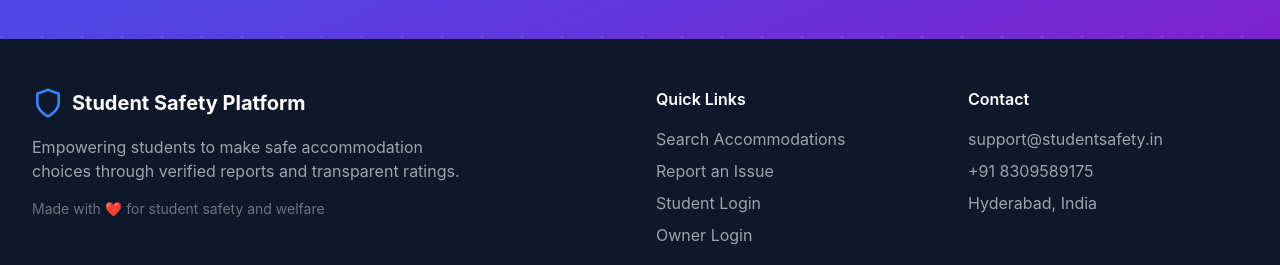
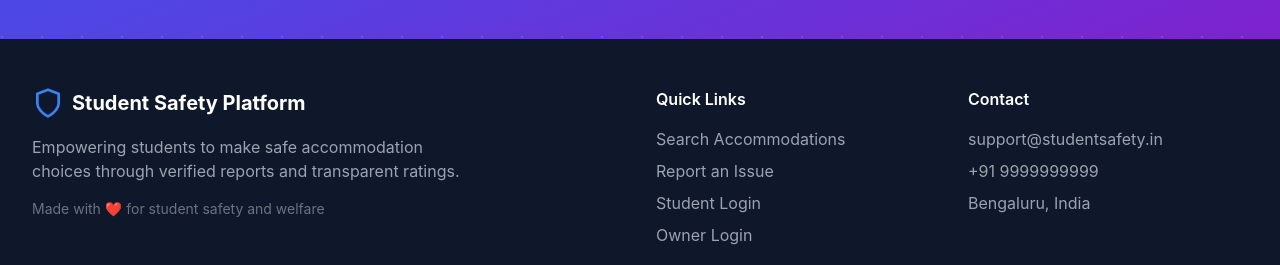
Before and after one commit to sameekshyaranjan/DormWatch, a React (Vite) app in the folder frontend/: page / in a window 1280 px wide. Shown: the part 5790-6055 px from the top of the page. Built offline with nearby package versions, Linux system fonts and the light colour scheme; no server answers.

Commit message:
updated project

```diff
--- a/frontend/src/pages/Home.tsx
+++ b/frontend/src/pages/Home.tsx
@@ -685,8 +685,8 @@ export const Home: React.FC = () => {
                 <h4 className="font-semibold text-white mb-4">Contact</h4>
                 <ul className="space-y-2">
                   <li>support@studentsafety.in</li>
-                  <li>+91 8309589175</li>
-                  <li>Hyderabad, India</li>
+                  <li>+91 9999999999</li>
+                  <li>Bengaluru, India</li>
                 </ul>
               </div>
             </div>
```
